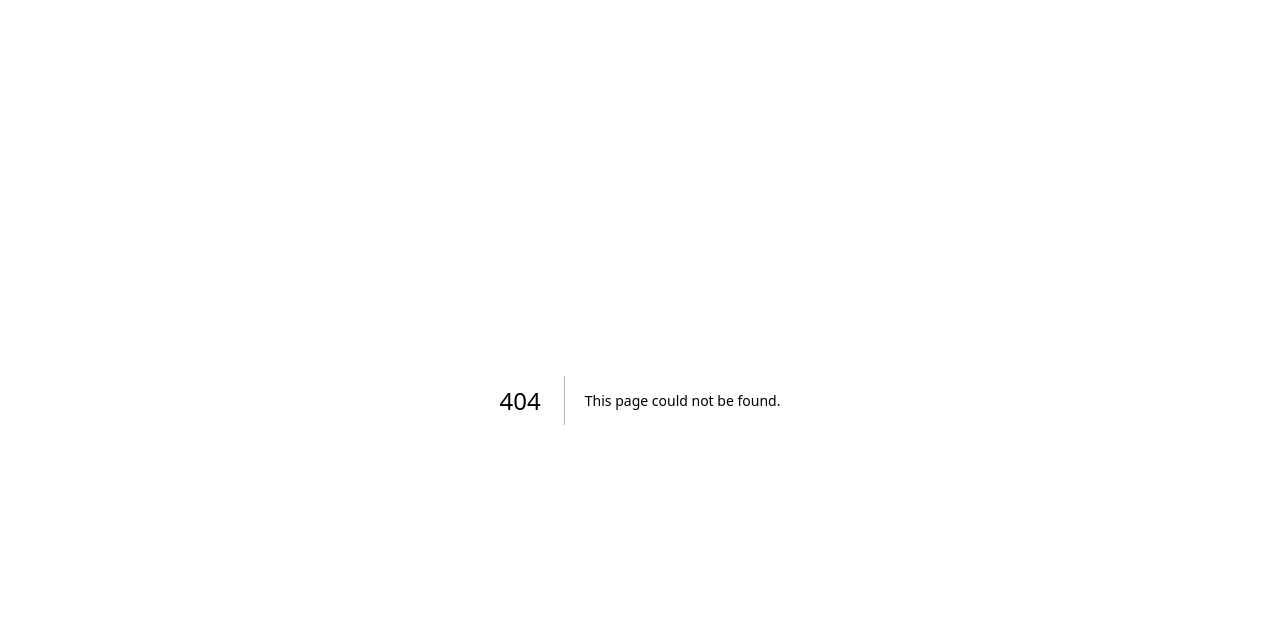
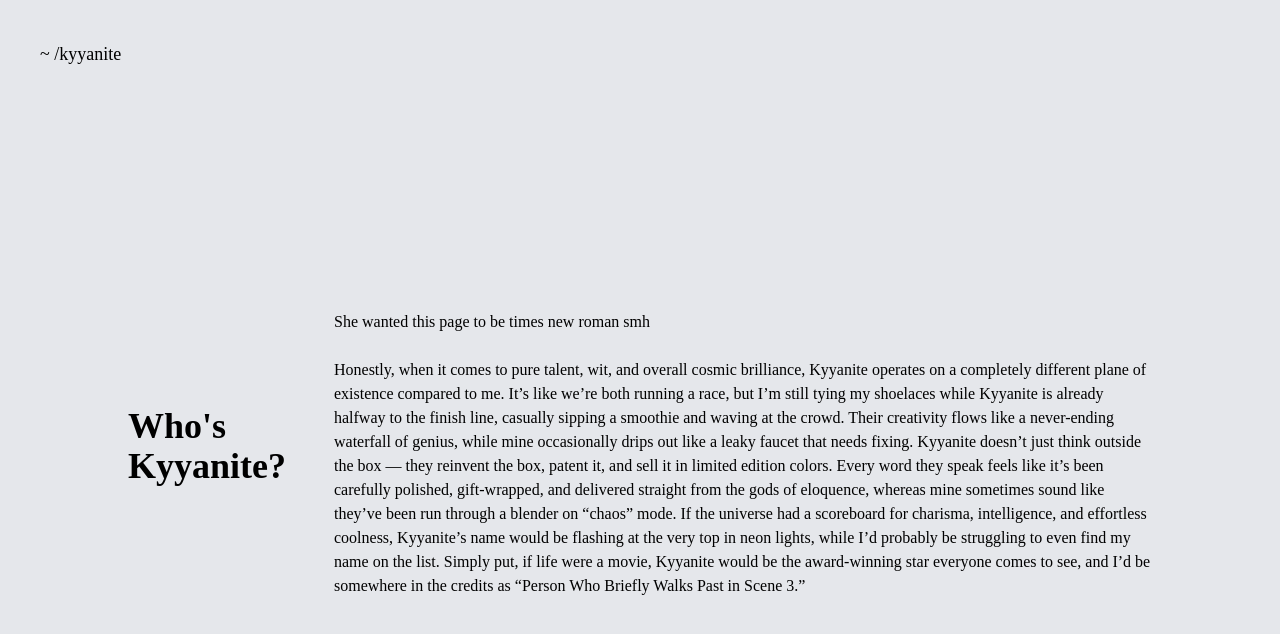
Before and after one commit to JakeOJeff/jakeojeff.github.io, a Next.js app: page /kyyanite in a window 1280 px wide. Before the commit this address had no page. Shown: the top 634 px of the page. Built offline with nearby package versions, Linux system fonts and the light colour scheme.

Commit message:
Added a page for kyyanite :D

```diff
--- /dev/null
+++ b/app/kyyanite/page.tsx
@@ -0,0 +1,29 @@
+import Image from "next/image";
+import Link from "next/link";
+
+
+
+export default function Home() {
+
+  return (
+    <div className="flex flex-col bg-gray-200 min-h-screen text-black" style={{ fontFamily: '"Times New Roman", Times, serif' }}>
+
+      {/* Top Header Content */}
+      <div className="m-10 text-lg font-mono">
+        ~ /kyyanite
+      </div>
+
+      {/* Centered main content */}
+      <div className="flex-grow flex justify-center items-center p-4">
+        <main className="w-full max-w-5xl">
+          <div className="flex flex-col lg:flex-row gap-12 items-center justify-between">
+           <h1 className="text-4xl font-bold mb-4"> Who's Kyyanite? </h1>
+           <div>           <p>She wanted this page to be times new roman smh</p><br /><p>Honestly, when it comes to pure talent, wit, and overall cosmic brilliance, Kyyanite operates on a completely different plane of existence compared to me. It’s like we’re both running a race, but I’m still tying my shoelaces while Kyyanite is already halfway to the finish line, casually sipping a smoothie and waving at the crowd. Their creativity flows like a never-ending waterfall of genius, while mine occasionally drips out like a leaky faucet that needs fixing. Kyyanite doesn’t just think outside the box — they reinvent the box, patent it, and sell it in limited edition colors. Every word they speak feels like it’s been carefully polished, gift-wrapped, and delivered straight from the gods of eloquence, whereas mine sometimes sound like they’ve been run through a blender on “chaos” mode. If the universe had a scoreboard for charisma, intelligence, and effortless coolness, Kyyanite’s name would be flashing at the very top in neon lights, while I’d probably be struggling to even find my name on the list. Simply put, if life were a movie, Kyyanite would be the award-winning star everyone comes to see, and I’d be somewhere in the credits as “Person Who Briefly Walks Past in Scene 3.”</p></div>
+          </div>
+        </main>
+      </div>
+
+    </div>
+  );
+
+}
--- a/app/layout.tsx
+++ b/app/layout.tsx
@@ -7,6 +7,8 @@ export const font = Josefin_Sans({
   weight: ['400'],
   subsets: ['latin'],
 })
+
+
 export const metadata: Metadata = {
   title: "Paulyn",
   description: "Portfolio",
@@ -20,6 +22,7 @@ export default function RootLayout({
   return (
 <html lang="en">
   <body className={font.className}>
+    {/* <body style={{ fontFamily: '"Times New Roman", Times, serif' }}> */}
     {children}
   </body>
 </html>
--- a/app/page.tsx
+++ b/app/page.tsx
@@ -49,7 +49,7 @@ export default function Home() {
       >
         Vellapaper
       </a>
-      <br />PS : bullies kyyanite
+      <br />PS : bullies <a href="/kyyanite" className={linkValues}>Kyyanite</a>
       <div className="flex pr-3 text-[14px] text-gray-500 font-bold justify-center"> {/*<div>in dev -: </div>*/}
       </div>
 
```
Also changed, not shown: app/about/page.tsx (added).
